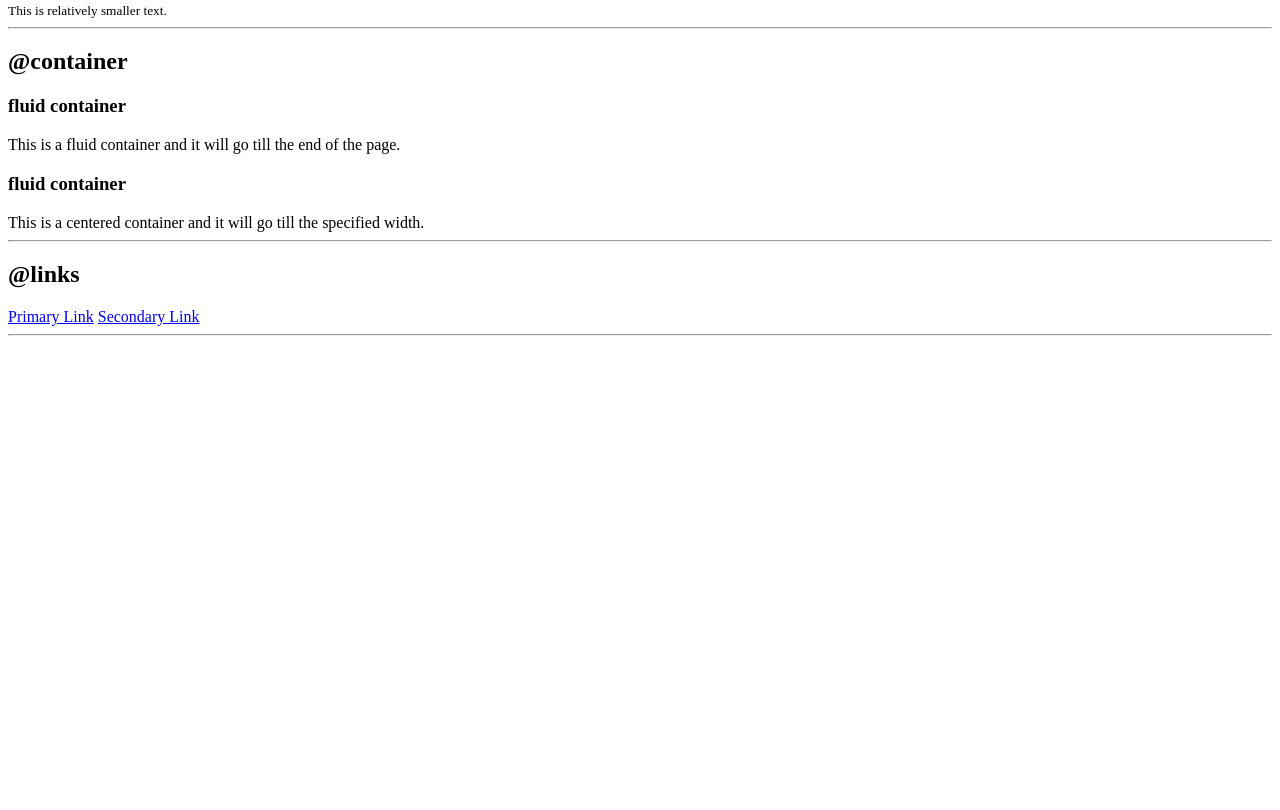
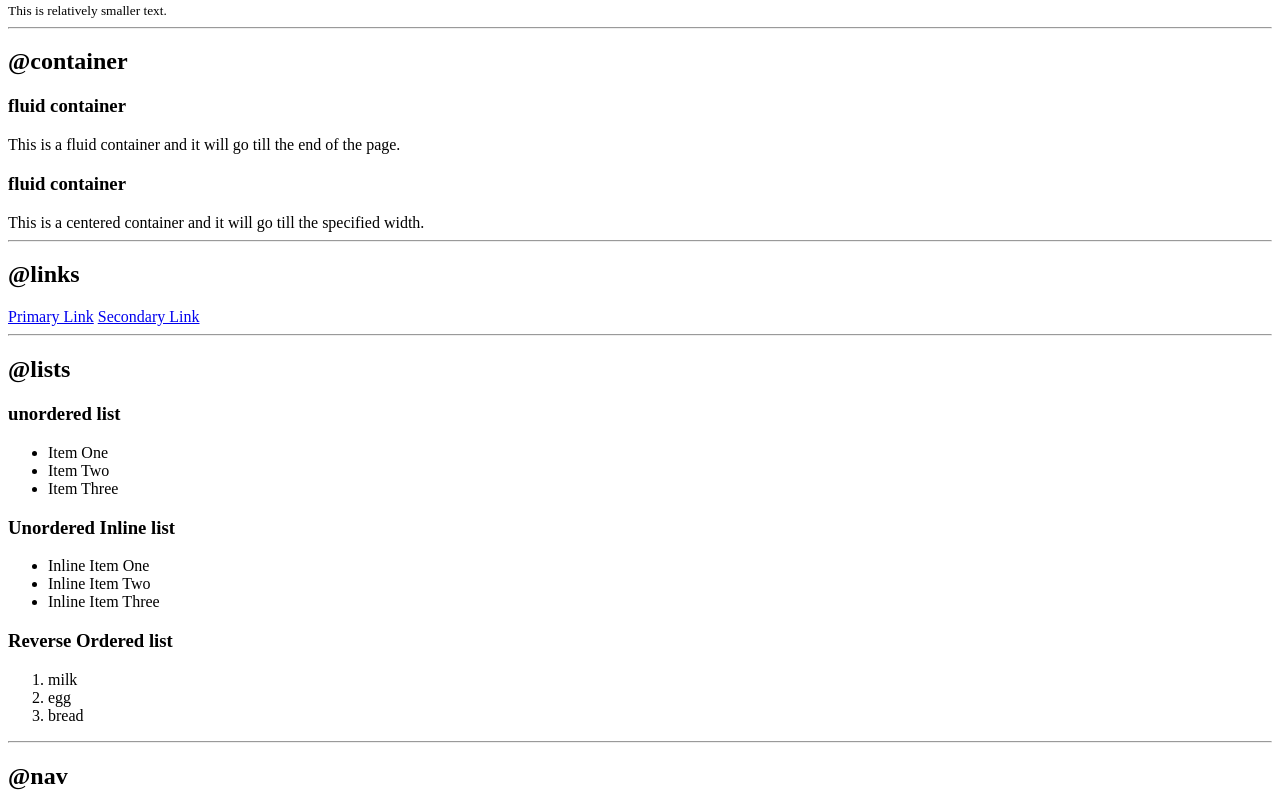
Before and after one commit to Varaprasad-Reddy-144/html-learning, a plain HTML site: page index.html in a window 1280 px wide. Shown: the part 323-1133 px from the top of the page. Before the commit the page ends 800 px from the top, so only its background shows below. Drawn offline with Linux system fonts and the light colour scheme.

Commit message:
updated lists

```diff
--- a/index.html
+++ b/index.html
@@ -36,7 +36,35 @@
     <a href="/">Secondary Link</a>
 
     <hr>
+    <h2>@lists</h2>
 
+    <h3>unordered list</h3>
+
+    <ul>
+     <li>Item One</li>
+     <li>Item Two</li>
+     <li>Item Three</li>
+    </ul>
+
+    <h3>Unordered Inline list</h3>
+
+    <ul>
+        <li>Inline Item One</li>
+        <li>Inline Item Two</li>
+        <li>Inline Item Three</li>
+    </ul>
+
+    <h3>Reverse Ordered list</h3>
+
+     <ol>
+        <li>milk</li>
+        <li>egg</li>
+        <li>bread</li>
+     </ol>
+
+     <hr>
+
+     <h2>@nav</h2>
 
 
 
```
